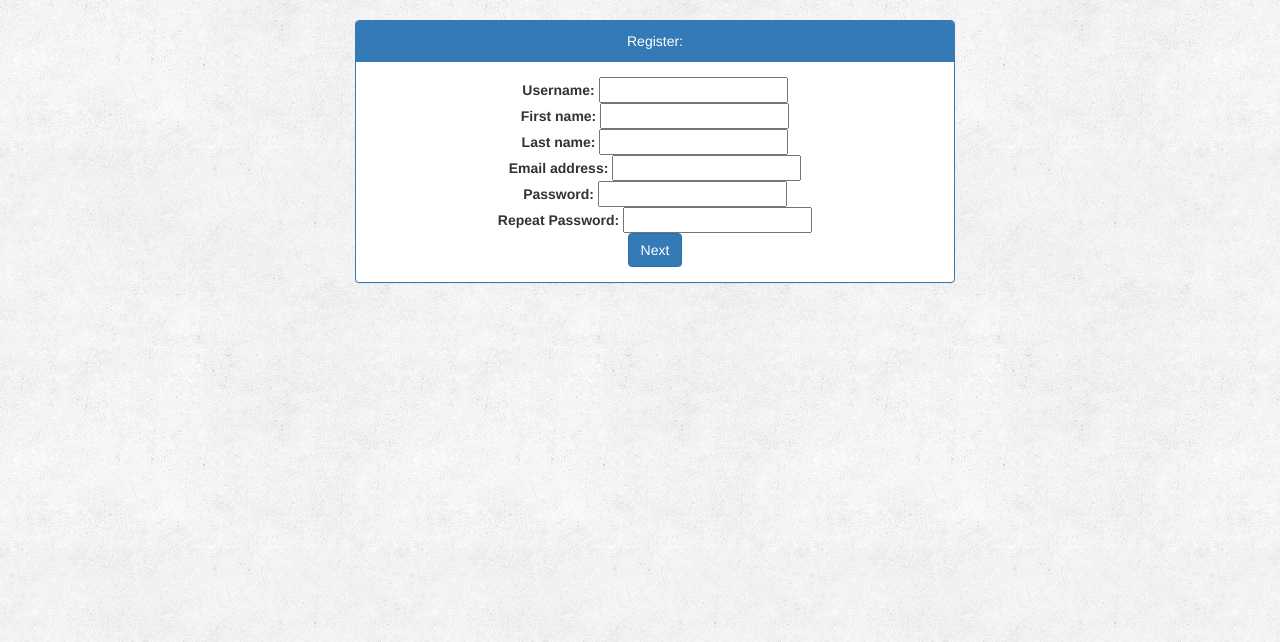
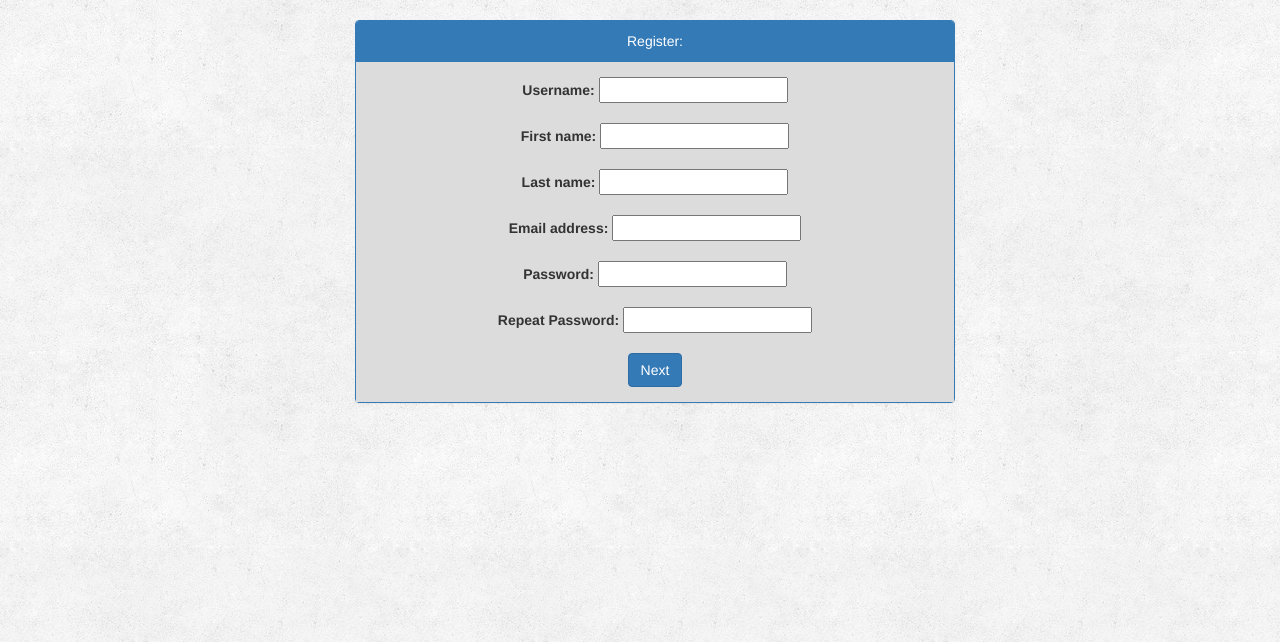
Before and after one commit to Miloszex/ZaliczeniePython, a Django app: page /account/register/ in a window 1280 px wide. Shown: the part 52-694 px from the top of the page. Run offline with Django 3.2, Linux system fonts and the light colour scheme; some libraries are stand-ins or nearby versions.

Commit message:
grey inside of forms

```diff
--- a/account/forms.py
+++ b/account/forms.py
@@ -17,7 +17,7 @@ class UserRegistrationForm(forms.ModelForm):
 
         if self.cleaned_data['password'] != self.cleaned_data['repeat_password']:
             raise validators.ValidationError('Passwords arent the same!')
-        return self.cleaned_data['password']
+        return False
 
 class ExtendedUserInformationForm(forms.ModelForm):
 
--- a/account/static/account/style.css
+++ b/account/static/account/style.css
@@ -20,3 +20,7 @@ body{
     margin-left: 25%;
     text-align: center;
 }
+
+#panel_body_inside{
+    background: gainsboro;
+}
--- a/account/templates/account/login.html
+++ b/account/templates/account/login.html
@@ -4,7 +4,7 @@
     <div id="login">
         <div class="panel panel-primary">
             <div class="panel-heading">Login:</div>
-                <div class="panel-body">
+                <div class="panel-body" id="panel_body_inside">
                     <form method="post" action=".">
                         {% csrf_token %}
                         {{ form.as_p }}
--- a/account/templates/account/register.html
+++ b/account/templates/account/register.html
@@ -4,14 +4,14 @@
     <div id="register">
         <div class="panel panel-primary">
             <div class="panel-heading">Register:</div>
-                <div class="panel-body">
+                <div class="panel-body" id="panel_body_inside">
                     <form action="." method="post" class="form-horizontal">
                         {% for field in form %}
                                 {% if field.errors %}
                                     <div class="alert alert-danger"> {{ field.errors }}</div>
                                 {% endif %}
                                 {% csrf_token %}
-                            <b>{{ field.label }}:</b> {{ field }} <br>
+                            <b>{{ field.label }}:</b> {{ field }} <br> <br>
 
                         {% endfor %}
 
```
Also changed, not shown: 1 other file.
